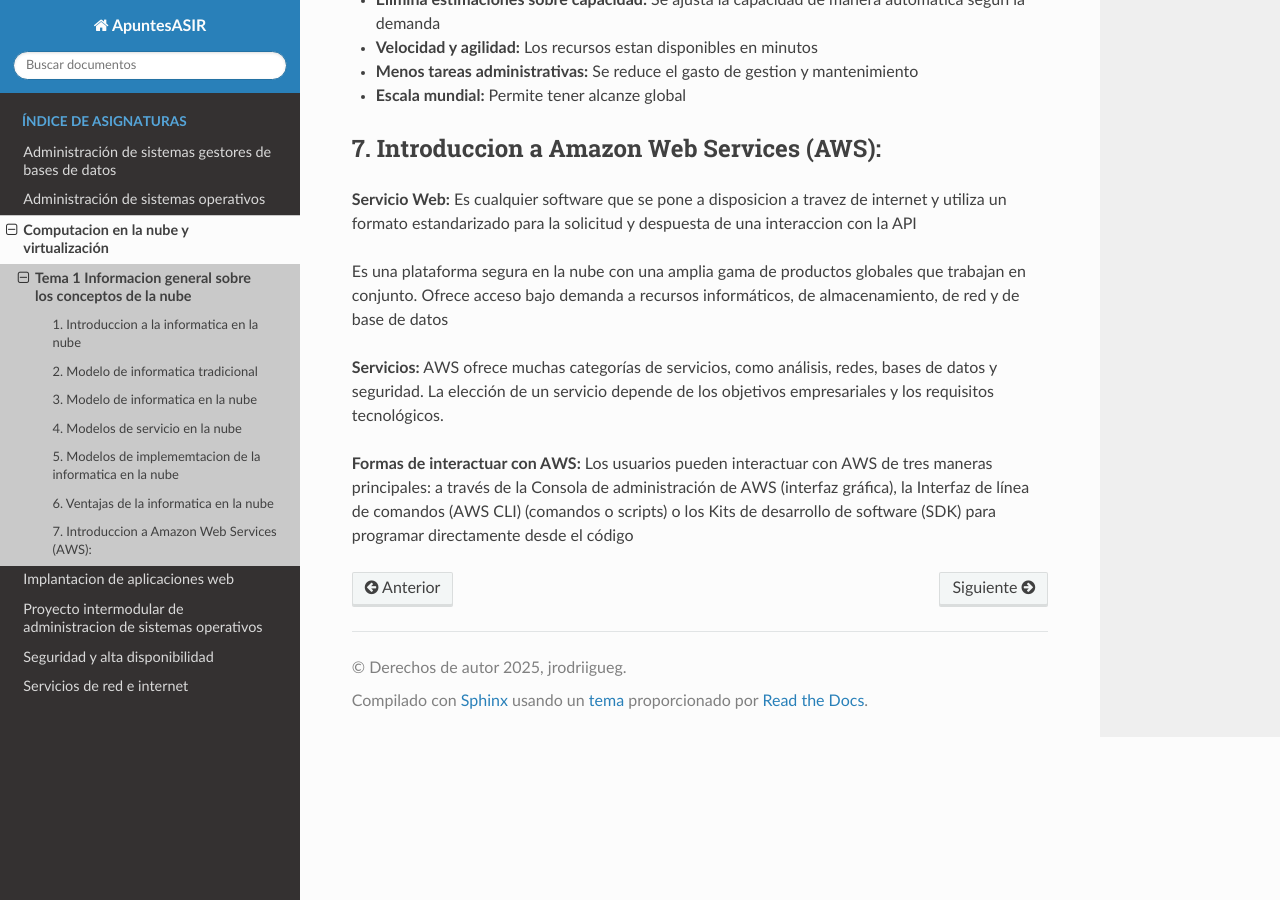
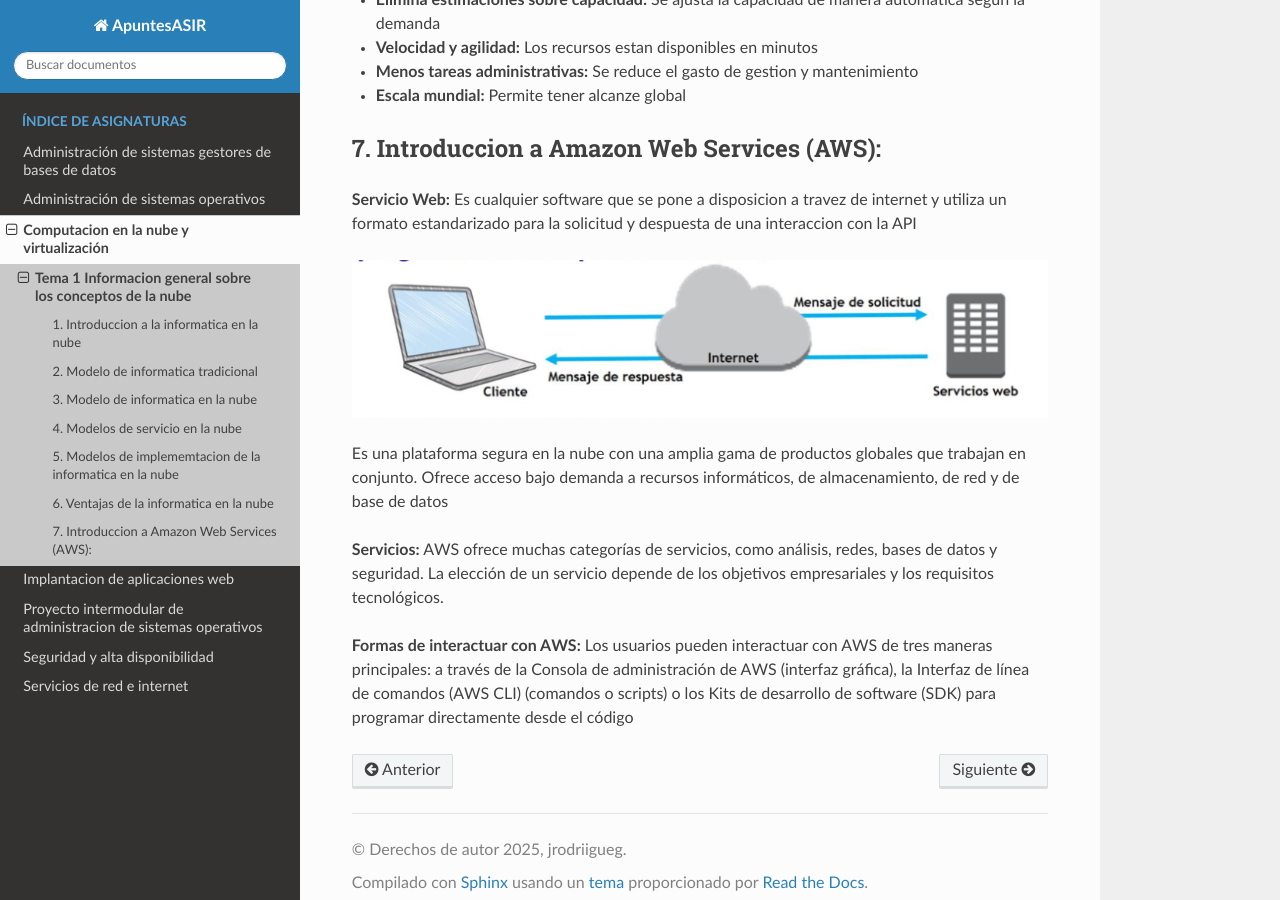
Before and after one commit to jrodriiguezg/ApuntesASIR, a Sphinx documentation site: the page built from docs/computacion-en-la-nube-y-virtualizacion/informacion-general-sobre-los-conceptos-de-la-nube.md, in a window 1280 px wide and 900 px high, scrolled down 1789 px. Built offline with Sphinx 7.4.7 and the Read the Docs theme 3.1.0, drawn with Linux system fonts in a browser that asks for light colours; pages that are not in the unit, such as notebooks, are missing from menus.

Commit message:
new file:   docs/computacion-en-la-nube-y-virtualizacion/images/servicioWEB.png

```diff
--- a/docs/computacion-en-la-nube-y-virtualizacion/informacion-general-sobre-los-conceptos-de-la-nube.md
+++ b/docs/computacion-en-la-nube-y-virtualizacion/informacion-general-sobre-los-conceptos-de-la-nube.md
@@ -43,6 +43,8 @@
 
 **Servicio Web:** Es cualquier software que se pone a disposicion a travez de internet y utiliza un formato estandarizado para la solicitud y despuesta de una interaccion con la API
 
+![Servicio_WEB](images/servicioWEB.png)
+
 Es una plataforma segura en la nube con una amplia gama de productos globales que trabajan en conjunto. Ofrece acceso bajo demanda a recursos informáticos, de almacenamiento, de red y de base de datos
 
 **Servicios:** AWS ofrece muchas categorías de servicios, como análisis, redes, bases de datos y seguridad. La elección de un servicio depende de los objetivos empresariales y los requisitos tecnológicos.
```
Also changed, not shown: docs/computacion-en-la-nube-y-virtualizacion/images/servicioWEB.png (added).
